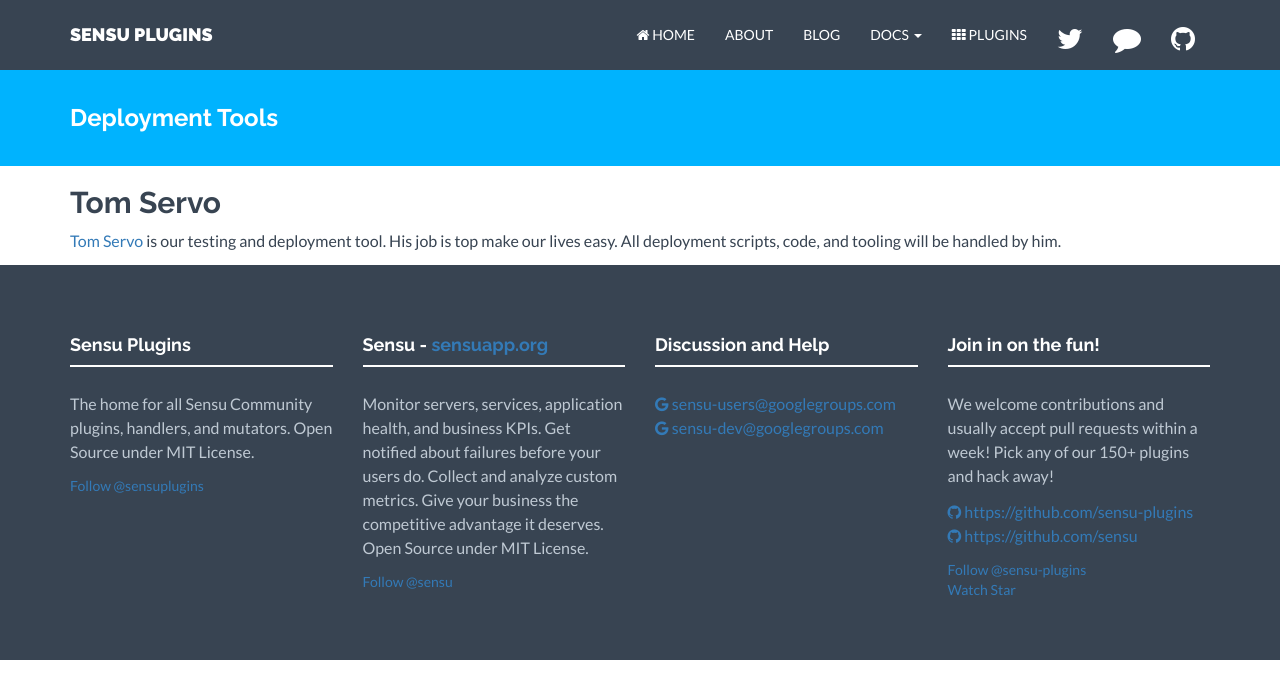
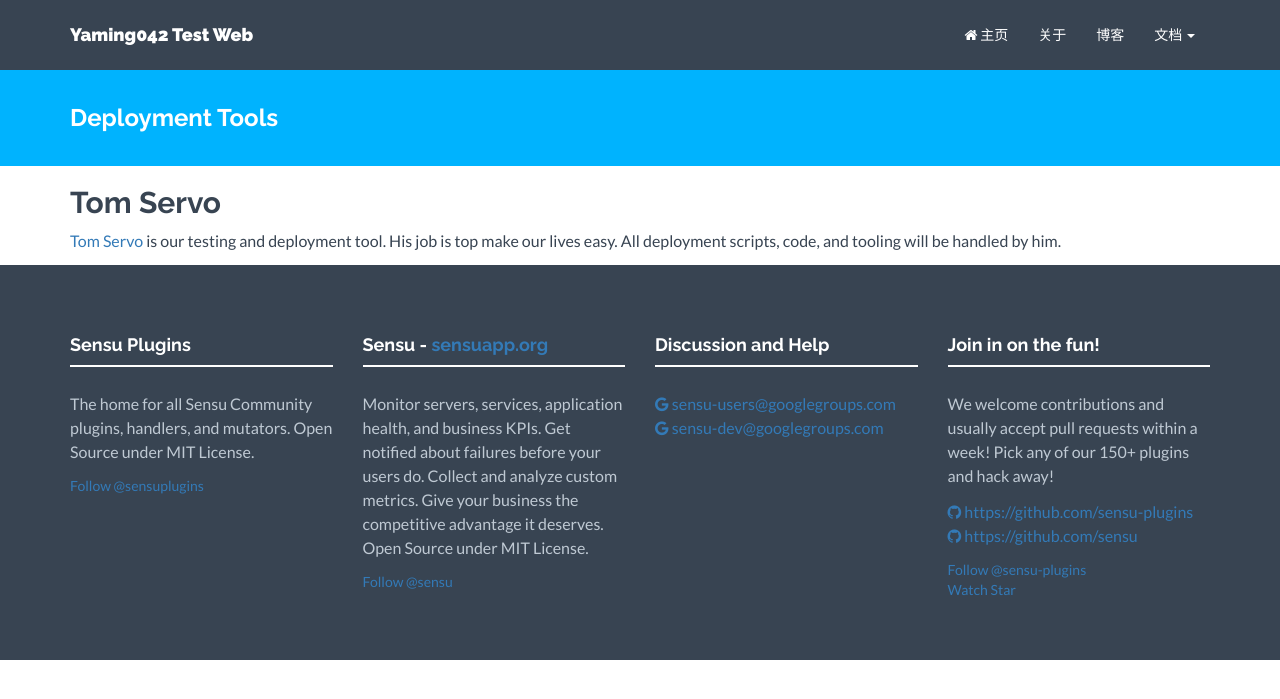
Before and after one commit to yaming042/yaming042.github.io, a Jekyll site: the page built from _docs/tom_servo.md, in a window 1280 px wide. Shown: the top 699 px of the page. Built offline with Jekyll 4.4.1, drawn with Linux system fonts in a browser that asks for light colours.

Commit message:
save header

```diff
--- a/_includes/_header.html
+++ b/_includes/_header.html
@@ -8,15 +8,15 @@
                 <span class="icon-bar"></span>
                 <span class="icon-bar"></span>
             </button>
-            <a class="navbar-brand" href="/">SENSU PLUGINS</a>
+            <a class="navbar-brand" href="/">Yaming042 Test Web</a>
         </div>
         <div class="navbar-collapse collapse navbar-right">
             <ul class="nav navbar-nav">
-                <li {% if current[1] == 'index.html' %}class="active"{% endif %}><a href="/"><i class="fa fa-home"></i> HOME</a></li>
-                <li {% if current[1] == 'about' %}class='active'{% endif %}><a href="/about/">ABOUT</a></li>
-                <li {% if current[1] == 'blog' or current[1] == 'issue' %}class='active'{% endif %}><a href="/blog/">BLOG</a></li>
+                <li {% if current[1] == 'index.html' %}class="active"{% endif %}><a href="/"><i class="fa fa-home"></i> 主页</a></li>
+                <li {% if current[1] == 'about' %}class='active'{% endif %}><a href="/about/">关于</a></li>
+                <li {% if current[1] == 'blog' or current[1] == 'issue' %}class='active'{% endif %}><a href="/blog/">博客</a></li>
                 <li class="dropdown">
-                    <a href="#" class="dropdown-toggle" data-toggle="dropdown">DOCS <b class="caret"></b></a>
+                    <a href="#" class="dropdown-toggle" data-toggle="dropdown">文档 <b class="caret"></b></a>
                     <ul class="dropdown-menu">
                         {% for doc_cat in site.doc_cat %}
                         {% for node in site.docs %}
@@ -30,10 +30,10 @@
                         {% endfor %}
                     </ul>
                 </li>
-                <li {% if current[1] == 'plugins' %}class='active'{% endif %}><a href="/plugins/"><i class="fa fa-th"></i> PLUGINS</a></li>
-                <li><a href="#"><i class="fa fa-twitter fa-2x"></i></a></li>
+                <!-- <li {% if current[1] == 'plugins' %}class='active'{% endif %}><a href="/plugins/"><i class="fa fa-th"></i> PLUGINS</a></li> -->
+                <!-- <li><a href="#"><i class="fa fa-twitter fa-2x"></i></a></li>
                 <li><a href="#"><i class="fa fa-comment fa-2x"></i></a></li>
-                <li><a href="#"><i class="fa fa-github fa-2x"></i></a></li>
+                <li><a href="#"><i class="fa fa-github fa-2x"></i></a></li> -->
             </ul>
         </div>
     </div>
```
